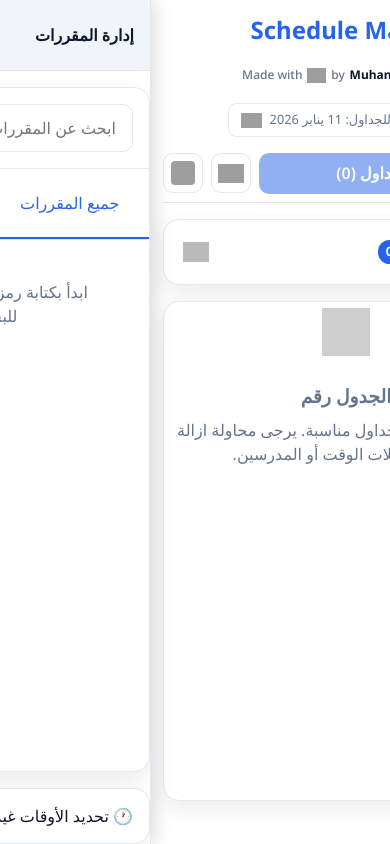
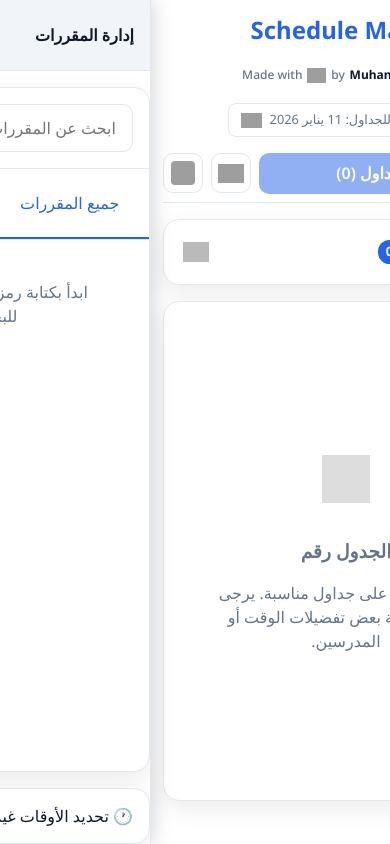
Before and after one commit to Muhanad2004/schedule-maker-squ, a React (Vite) app: page / in a window 390 px wide. Built offline with nearby package versions, Linux system fonts and the light colour scheme; grey boxes are pictures that could not be loaded.

Commit message:
style(mobile): center empty state message vertically and horizontally

```diff
--- a/src/index.css
+++ b/src/index.css
@@ -1446,3 +1446,27 @@ input {
     transform: rotate(360deg);
   }
 }
+
+/* Schedule Viewer Layout (Empty State Centering) */
+.schedule-viewer {
+  display: flex;
+  flex-direction: column;
+  flex: 1;
+  min-height: 400px;
+}
+
+.schedule-empty {
+  flex: 1;
+  display: flex;
+  flex-direction: column;
+  justify-content: center;
+  align-items: center;
+  text-align: center;
+  gap: 1rem;
+  padding: 2rem;
+  color: var(--text-dim);
+}
+
+.empty-icon img {
+  opacity: 0.7;
+}
```
